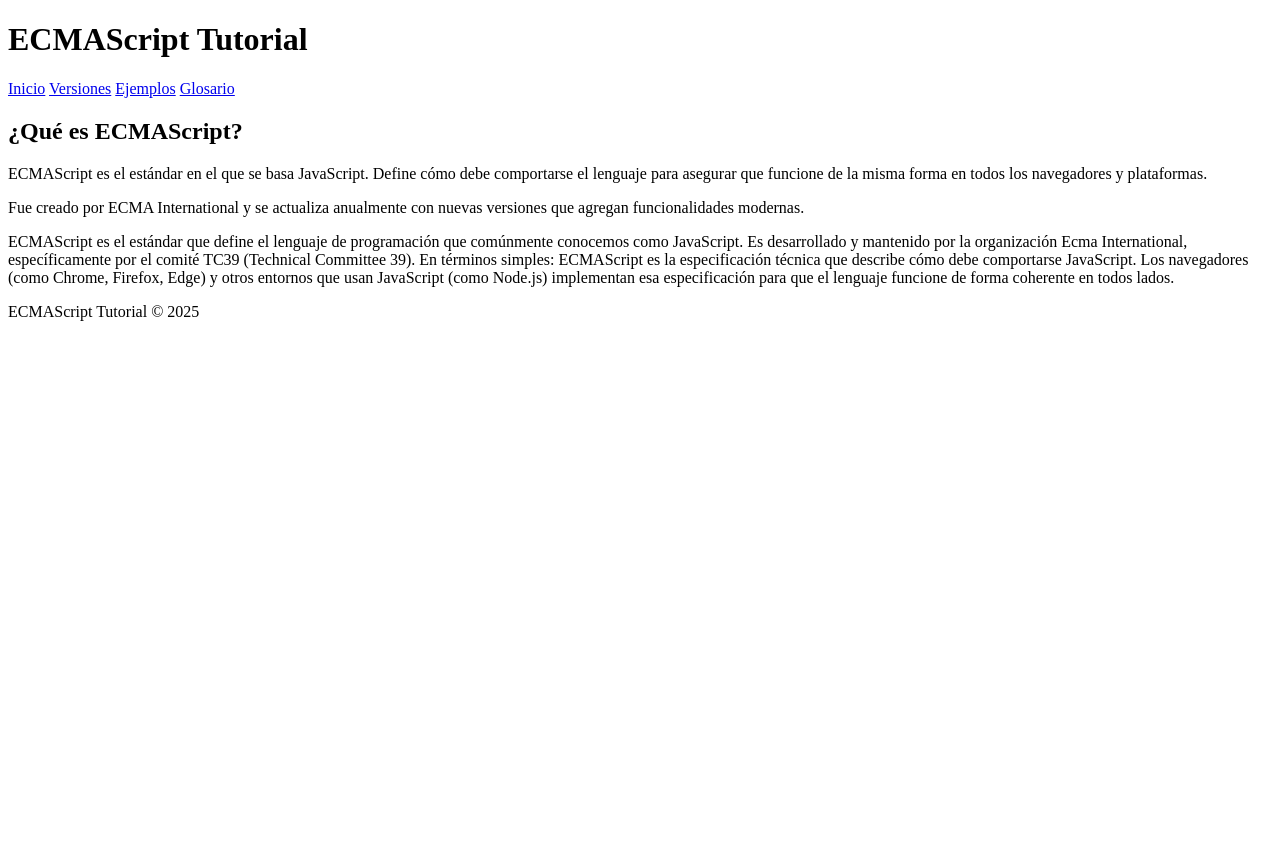
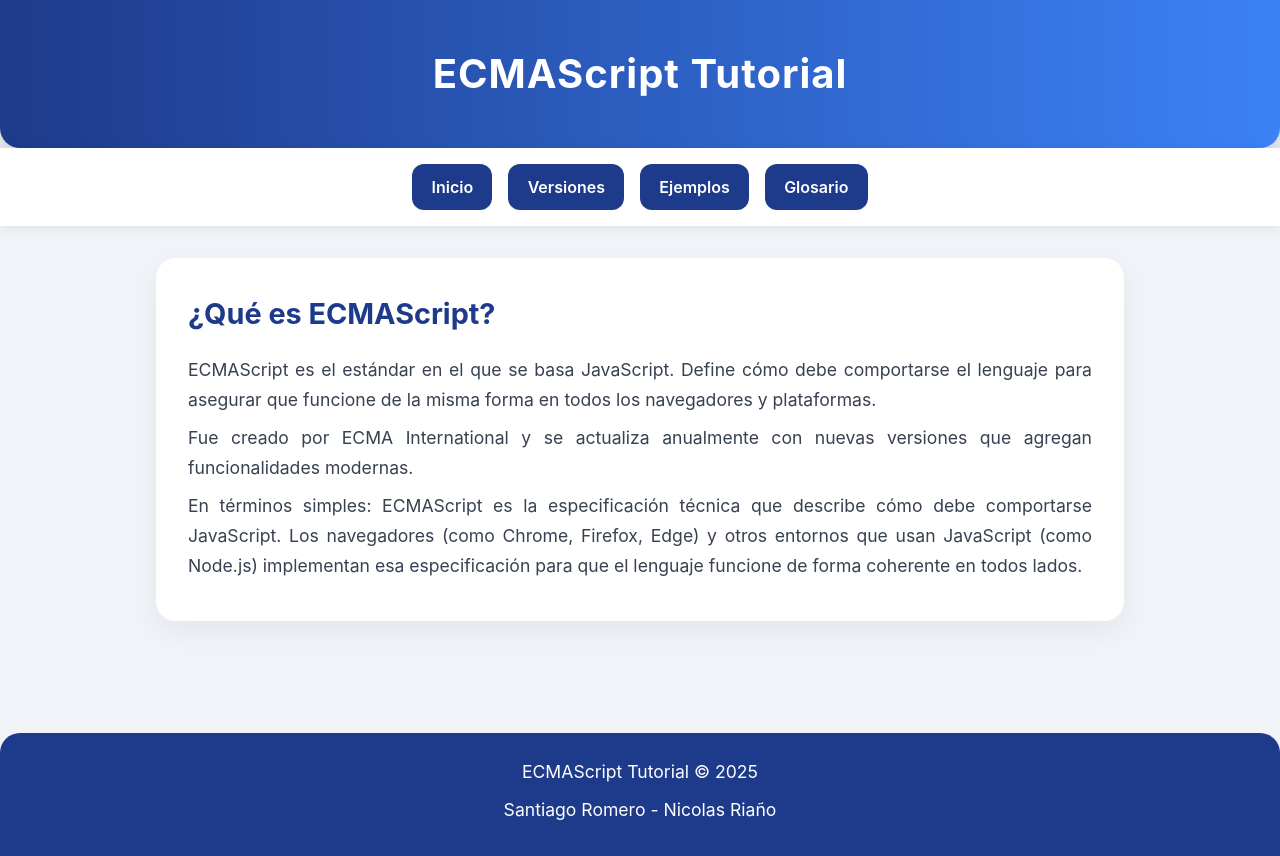
Before and after one commit to SantiagoRomero7/ECMAScript_tutorial, a plain HTML site: page index.html in a window 1280 px wide. Before the commit the page ends 800 px from the top, so only its background shows below. Drawn offline with Linux system fonts and the light colour scheme.

Commit message:
feat: :sparkles: diseño css
diseño css para la pagina

```diff
--- a/css/style.css
+++ b/css/style.css
@@ -0,0 +1,169 @@
+
+* {
+  margin: 0;
+  padding: 0;
+  box-sizing: border-box;
+}
+
+html {
+  scroll-behavior: smooth;
+}
+
+body {
+  font-family: 'Inter', sans-serif;
+  background: #f0f4f8;
+  color: #1f2937;
+  line-height: 1.7;
+}
+
+
+header {
+  background: linear-gradient(to right, #1e3a8a, #3b82f6);
+  color: white;
+  text-align: center;
+  padding: 2.5rem 1rem;
+  box-shadow: 0 4px 20px rgba(0, 0, 0, 0.2);
+  border-bottom-left-radius: 20px;
+  border-bottom-right-radius: 20px;
+}
+
+header h1 {
+  font-size: 2.5rem;
+  font-weight: 700;
+  letter-spacing: 1px;
+  animation: fadeDown 1s ease;
+}
+
+
+nav {
+  display: flex;
+  justify-content: center;
+  flex-wrap: wrap;
+  gap: 1rem;
+  background-color: #ffffff;
+  padding: 1rem 0.5rem;
+  box-shadow: 0 2px 10px rgba(0, 0, 0, 0.08);
+  position: sticky;
+  top: 0;
+  z-index: 1000;
+}
+
+nav a {
+  background-color: #1e3a8a;
+  color: white;
+  padding: 0.6rem 1.2rem;
+  border-radius: 12px;
+  text-decoration: none;
+  font-weight: 600;
+  transition: all 0.3s ease;
+}
+
+nav a:hover {
+  background-color: #2563eb;
+  transform: scale(1.05);
+  box-shadow: 0 3px 10px rgba(37, 99, 235, 0.3);
+}
+
+
+main {
+  max-width: 1000px;
+  margin: auto;
+  padding: 2rem 1rem;
+}
+
+section {
+  background-color: #ffffff;
+  padding: 2rem;
+  margin-bottom: 2rem;
+  border-radius: 20px;
+  box-shadow: 0 10px 30px rgba(0, 0, 0, 0.06);
+  animation: fadeUp 0.7s ease;
+}
+
+h2 {
+  font-size: 1.8rem;
+  color: #1e3a8a;
+  margin-bottom: 1rem;
+}
+
+p, li {
+  font-size: 1.1rem;
+  color: #374151;
+  margin-bottom: 0.5rem;
+  text-align: justify;
+}
+
+ul {
+  padding-left: 1.5rem;
+  list-style-type: disc;
+}
+
+
+pre {
+  background-color: #0f172a;
+  color: #f8fafc;
+  padding: 1rem 1.5rem;
+  border-radius: 10px;
+  font-size: 0.95rem;
+  overflow-x: auto;
+  margin-top: 1rem;
+  box-shadow: inset 0 0 10px rgba(0, 0, 0, 0.3);
+}
+
+code {
+  font-family: 'Courier New', monospace;
+}
+
+
+footer {
+  background-color: #1e3a8a;
+  padding: 1.5rem;
+  border-top-left-radius: 20px;
+  border-top-right-radius: 20px;
+  margin-top: 3rem;
+  font-size: 0.95rem;
+}
+
+footer p {
+    color: white;
+    text-align: center;
+}
+
+
+@keyframes fadeUp {
+  from {
+    opacity: 0;
+    transform: translateY(30px);
+  }
+  to {
+    opacity: 1;
+    transform: translateY(0);
+  }
+}
+
+@keyframes fadeDown {
+  from {
+    opacity: 0;
+    transform: translateY(-20px);
+  }
+  to {
+    opacity: 1;
+    transform: translateY(0);
+  }
+}
+
+
+@media (max-width: 768px) {
+  header h1 {
+    font-size: 2rem;
+  }
+
+  nav {
+    flex-direction: column;
+    gap: 0.5rem;
+  }
+
+  section {
+    padding: 1.2rem;
+  }
+}
--- a/index.html
+++ b/index.html
@@ -3,7 +3,7 @@
 <head>
     <meta charset="UTF-8">
     <meta name="viewport" content="width=device-width, initial-scale=1.0">
-    <title>Document</title>
+    <title>ECMA- Inicio</title>
     <link rel="stylesheet" href="./css/style.css">
 </head>
 <body>
@@ -27,15 +27,15 @@
             Fue creado por ECMA International y se actualiza anualmente con nuevas versiones que agregan funcionalidades modernas.
           </p>
           <p>
-            ECMAScript es el estándar que define el lenguaje de programación que comúnmente conocemos como JavaScript. Es desarrollado y mantenido por la organización Ecma International, específicamente por el comité TC39 (Technical Committee 39).
 
-En términos simples:
-ECMAScript es la especificación técnica que describe cómo debe comportarse JavaScript. Los navegadores (como Chrome, Firefox, Edge) y otros entornos que usan JavaScript (como Node.js) implementan esa especificación para que el lenguaje funcione de forma coherente en todos lados.
+    En términos simples:
+    ECMAScript es la especificación técnica que describe cómo debe comportarse JavaScript. Los navegadores (como Chrome, Firefox, Edge) y otros entornos que usan JavaScript (como Node.js) implementan esa especificación para que el lenguaje funcione de forma coherente en todos lados.
           </p>
         </section>
       </main>
       <footer>
         <p>ECMAScript Tutorial © 2025</p>
+        <p>Santiago Romero - Nicolas Riaño</p>
       </footer>
 </body>
 </html>
```
Also changed, not shown: html/version.html (+14 -0 lines).
